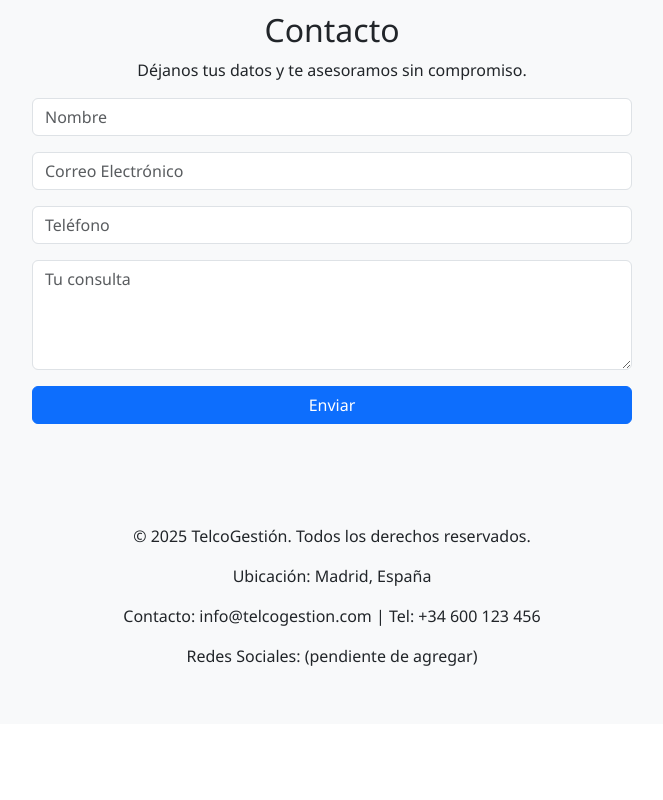
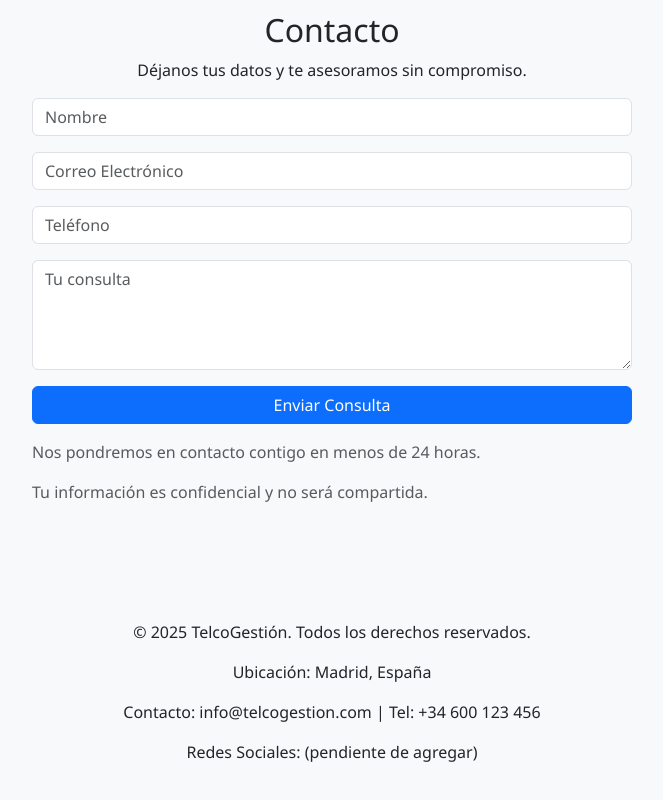
Before and after one commit to Gonzalo11444/telcogestion, a plain HTML site: page index.html in a window 1280 px wide. Shown: the part 2119-2919 px from the top of the page, without its empty margins (308-971 px from the left). Before the commit the page ends 2843 px from the top, so only its background shows below. Drawn offline with nearby package versions, Linux system fonts and the light colour scheme.

Commit message:
terminar forms2

```diff
--- a/index.html
+++ b/index.html
@@ -178,7 +178,11 @@
       <div class="mb-3">
         <textarea name="consulta" class="form-control" placeholder="Tu consulta" rows="4"></textarea>
       </div>
-      <button type="submit" class="btn btn-primary w-100">Enviar</button>
+      <button type="submit" class="btn btn-primary w-100">Enviar Consulta</button>
+      <p class="mt-3 text-muted">Nos pondremos en contacto contigo en menos de 24 horas.</p>
+      <p class="text-muted">Tu información es confidencial y no será compartida.</
+        <input type="hidden" name="_captcha" value="false">
+
     </form>
   </div>
 </section>
```
